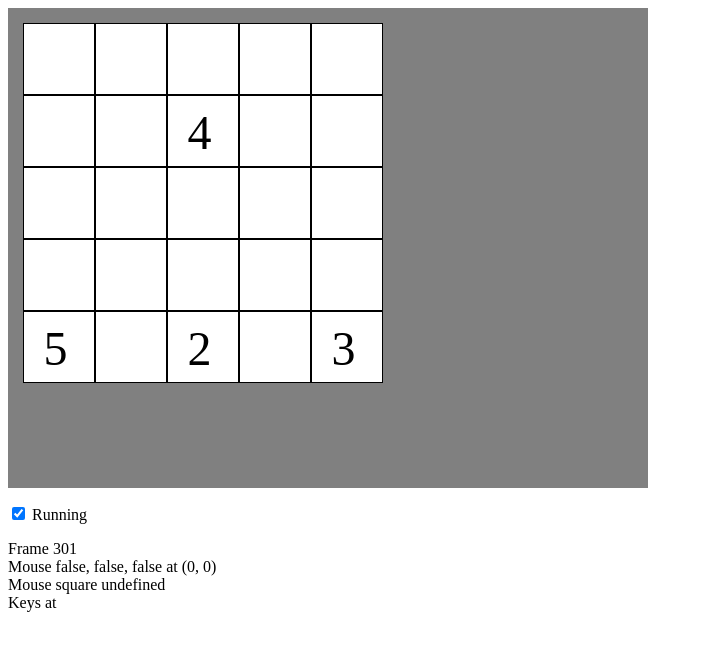
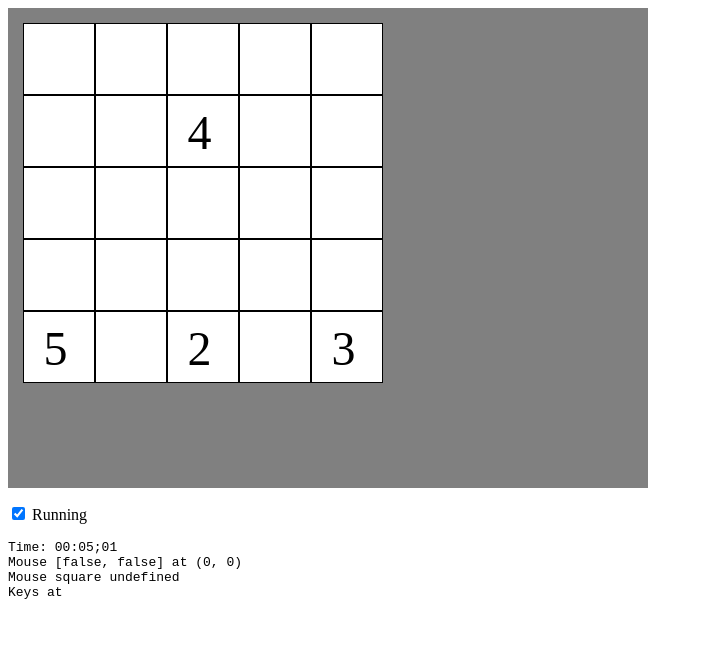
Before and after one commit to mtolly/hackmadison, a plain HTML site: page index.htm in a window 1280 px wide. Shown: the whole page, without its empty margins (0-703 px from the left). Drawn offline with nearby package versions, Linux system fonts and the light colour scheme.

Commit message:
cleaned up debug display

```diff
--- a/game.js
+++ b/game.js
@@ -1,12 +1,16 @@
 // Generated by CoffeeScript 1.7.1
 (function() {
-  var canvas, canvas_height, canvas_width, click_square, ctx, draw_scenery, draw_square, frame, grid, grid_left, grid_top, keys_down, mouse_left, mouse_middle, mouse_right, mouse_square, mouse_x, mouse_y, new_puzzle, square_height, square_width, squares_high, squares_wide;
+  var canvas, canvas_height, canvas_width, click_square, ctx, draw_scenery, draw_square, frames, grid, grid_left, grid_top, keys_down, minutes, mouse_left, mouse_right, mouse_square, mouse_x, mouse_y, new_puzzle, seconds, square_height, square_width, squares_high, squares_wide;
 
   canvas = null;
 
   ctx = null;
 
-  frame = 0;
+  frames = 0;
+
+  seconds = 0;
+
+  minutes = 0;
 
   canvas_width = 640;
 
@@ -19,8 +23,6 @@
   mouse_y = 0;
 
   mouse_left = false;
-
-  mouse_middle = false;
 
   mouse_right = false;
 
@@ -130,7 +132,7 @@
   };
 
   $(document).ready(function() {
-    var animloop;
+    var animloop, pad2;
     canvas = $('#canvas')[0];
     ctx = canvas.getContext('2d');
     $(document).keydown(function(evt) {
@@ -152,7 +154,7 @@
       return null;
     });
     $(document).mouseup(function(evt) {
-      mouse_left = mouse_middle = mouse_right = false;
+      mouse_left = mouse_right = false;
       return null;
     });
     $(document).mousedown(function(evt) {
@@ -163,9 +165,6 @@
           if (_ref = mouse_square(), r = _ref[0], c = _ref[1], _ref) {
             click_square(r, c);
           }
-          break;
-        case 2:
-          mouse_middle = true;
           break;
         case 3:
           mouse_right = true;
@@ -185,13 +184,24 @@
     grid[4][0] = 5;
     grid[4][2] = 2;
     grid[4][4] = 3;
+    pad2 = function(s) {
+      return ('00' + s).slice(-2);
+    };
     return (animloop = function() {
       var lines, _ref;
       requestAnimFrame(animloop);
       if ($('#running')[0].checked) {
-        frame++;
+        frames++;
+        if (frames === 60) {
+          frames = 0;
+          seconds++;
+          if (seconds === 60) {
+            seconds = 0;
+            minutes++;
+          }
+        }
         draw_scenery();
-        lines = ["Frame " + frame, "Mouse " + mouse_left + ", " + mouse_middle + ", " + mouse_right + " at (" + mouse_x + ", " + mouse_y + ")", "Mouse square " + ((_ref = mouse_square()) != null ? _ref.toString() : void 0), "Keys at " + (Object.keys(keys_down).toString())];
+        lines = ["Time: " + (pad2(minutes)) + ":" + (pad2(seconds)) + ";" + (pad2(frames)), "Mouse [" + mouse_left + ", " + mouse_right + "] at (" + mouse_x + ", " + mouse_y + ")", "Mouse square " + ((_ref = mouse_square()) != null ? _ref.toString() : void 0), "Keys at " + (Object.keys(keys_down).toString())];
         $('#debug')[0].innerHTML = lines.join('<br />');
       }
       return null;
--- a/index.htm
+++ b/index.htm
@@ -17,7 +17,7 @@
 </p>
 </form>
 
-<p id="debug">
+<p id="debug" style="font-family: monospace">
 </p>
 
 <p id="log">
```
Also changed, not shown: 1 other file.
